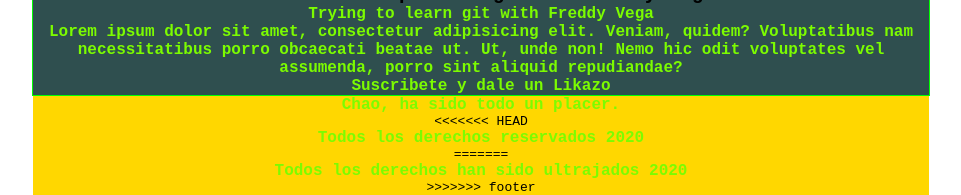
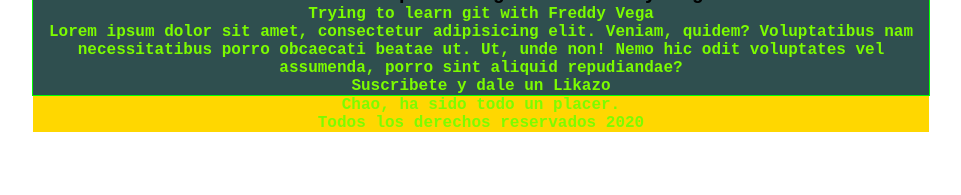
Before and after one commit to albertoalejandro10/HyperBlog, a plain HTML site: page index.html in a window 1280 px wide. Shown: the part 775-970 px from the top of the page, without its empty margins (159-1120 px from the left). After the commit the page ends 907 px from the top, so only its background shows below. Drawn offline with Linux system fonts and the light colour scheme.

Commit message:
End of the blog

```diff
--- a/index.html
+++ b/index.html
@@ -24,10 +24,6 @@
 </body>
 <footer>
     <p>Chao, ha sido todo un placer.</p>
-<<<<<<< HEAD
     <p>Todos los derechos reservados 2020</p>
-=======
-    <p>Todos los derechos han sido ultrajados 2020</p>
->>>>>>> footer
 </footer>
 </html>
```
